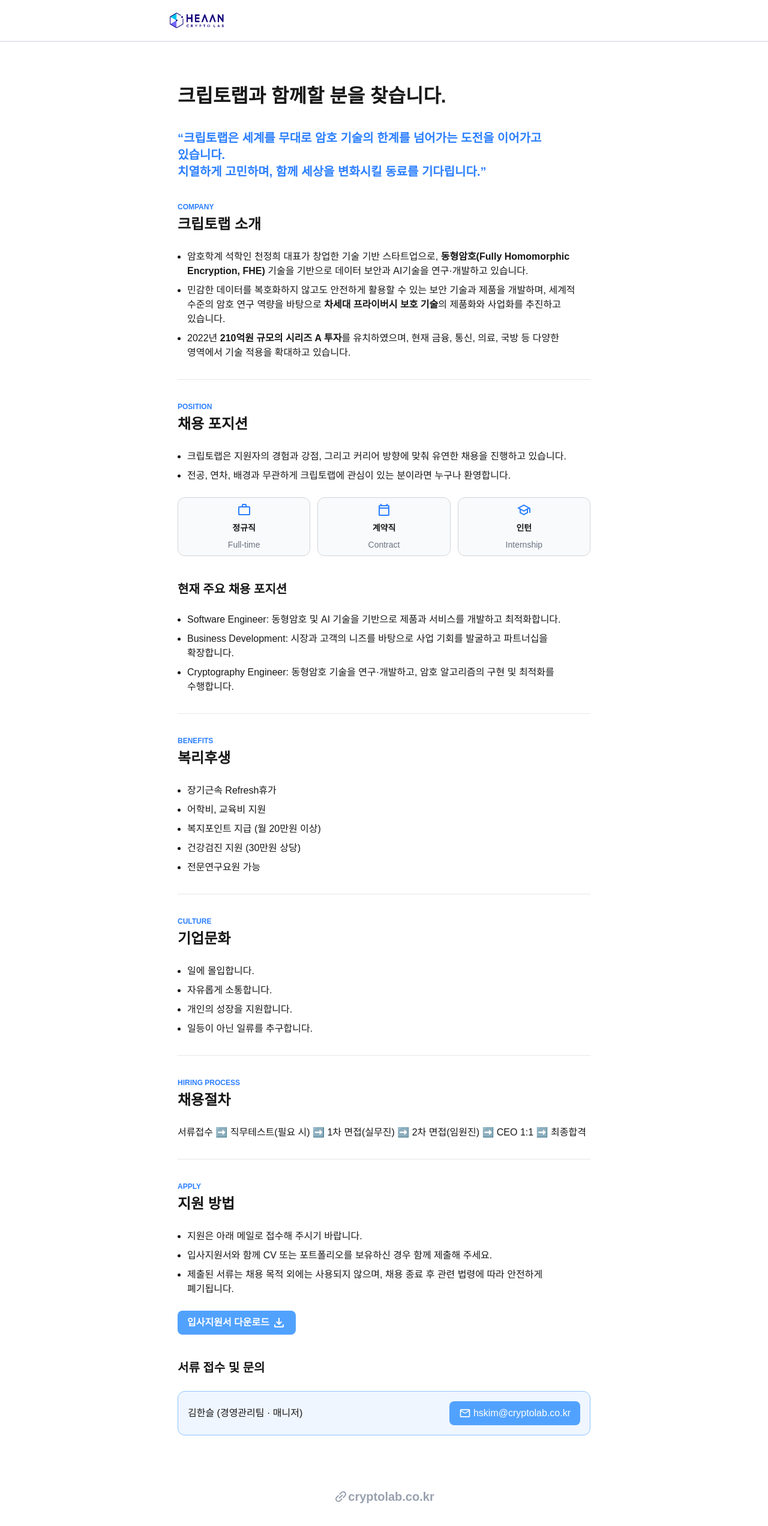
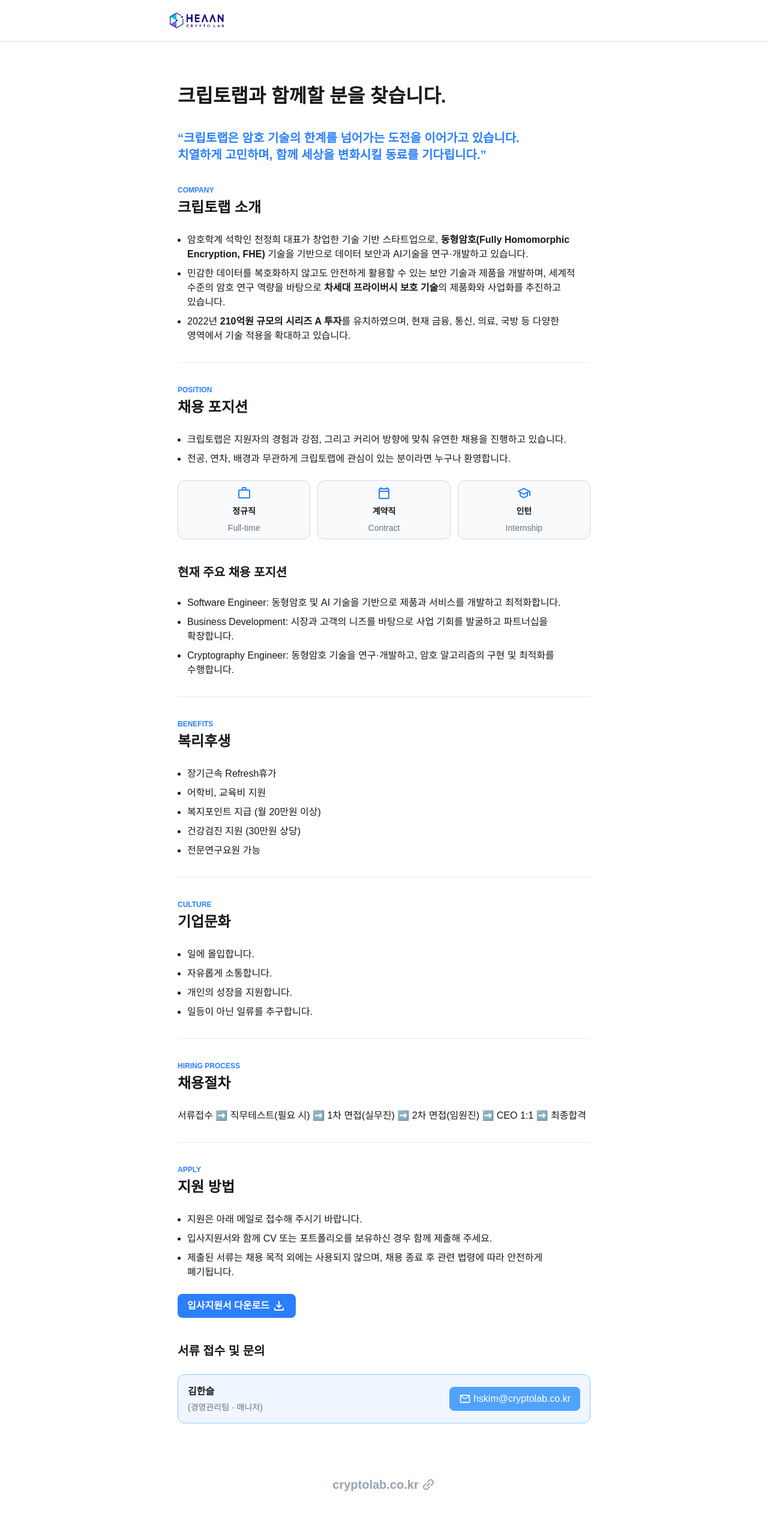
Before and after one commit to geuna0204/cryptolab-recruit, a Next.js app: page / in a window 1280 px wide. Shown: the top 2544 px of the page at 60% size. Built offline with nearby package versions, Linux system fonts and the light colour scheme.

Commit message:
fix: fix main content

```diff
--- a/app/MainPage.tsx
+++ b/app/MainPage.tsx
@@ -50,9 +50,8 @@
     <div className="px-4 max-w-180 w-full py-16 flex flex-col gap-8">
       <h1>크립토랩과 함께할 분을 찾습니다.</h1>
       <p className="text-blue-500 font-bold text-xl break-keep">
-        “크립토랩은 세계를 무대로 암호 기술의 한계를 넘어가는 도전을 이어가고
-        있습니다. <br /> 치열하게 고민하며, 함께 세상을 변화시킬 동료를
-        기다립니다.”
+        “크립토랩은 암호 기술의 한계를 넘어가는 도전을 이어가고 있습니다. <br />{" "}
+        치열하게 고민하며, 함께 세상을 변화시킬 동료를 기다립니다.”
       </p>
       <div className={`${styles.contentLayout}`}>
         <div>
@@ -193,16 +192,21 @@
         <a
           href="/resource/cryptolab_application_form.doc"
           download="cryptolab_application_form.doc"
-          className="font-bold flex items-center gap-1 text-white  bg-blue-400 hover:bg-blue-500 py-2 px-4 rounded-lg w-fit">
+          className="font-bold flex items-center gap-1 text-white  bg-blue-500 hover:bg-blue-600 py-2 px-4 rounded-lg w-fit">
           입사지원서 다운로드
           <IconDownload className="fill-white h-6 w-6 " />
         </a>
         <div className={`${styles.contentLayout} pt-4`}>
           <h3>서류 접수 및 문의</h3>
           <div className="border flex justify-between items-center rounded-xl border-blue-300 p-4 bg-blue-50 sm:flex-row gap-4 flex-col">
-            <span>김한슬 (경영관리팀 · 매니저)</span>
+            <div className="flex flex-col gap-1">
+              <span className="font-bold">김한슬</span>
+              <span className="text-sm text-gray-500">
+                (경영관리팀 · 매니저)
+              </span>
+            </div>
             <a
-              className="flex items-center gap-1 w-fit bg-blue-400 rounded-lg py-2 px-4"
+              className="flex items-center gap-1 w-fit bg-blue-400 hover:bg-blue-500 rounded-lg py-2 px-4"
               target="_blank"
               href={`mailto:hskim@cryptolab.co.kr`}>
               <IconMail className="w-5 h-5 fill-white" />
@@ -213,12 +217,12 @@
           </div>
         </div>
         <a
-          className="flex items-center text-gray-400 text-xl self-center pt-16"
+          className="flex items-center text-gray-400 text-xl gap-1 self-center pt-16"
           href={CRYPTOLAB_URL}
           target="_blank"
           rel="noopener noreferrer">
+          <span className="font-bold">{`cryptolab.co.kr`}</span>
           <IconLink className="w-6 h-6 fill-gray-400" />
-          <span className="font-bold">{`cryptolab.co.kr`}</span>
         </a>
       </div>
     </div>
```
